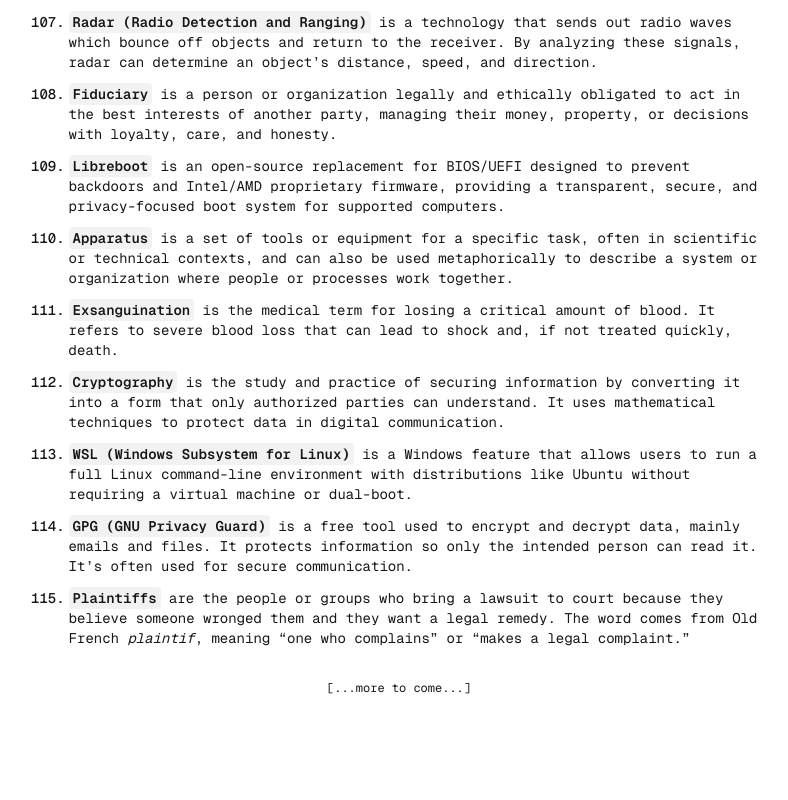
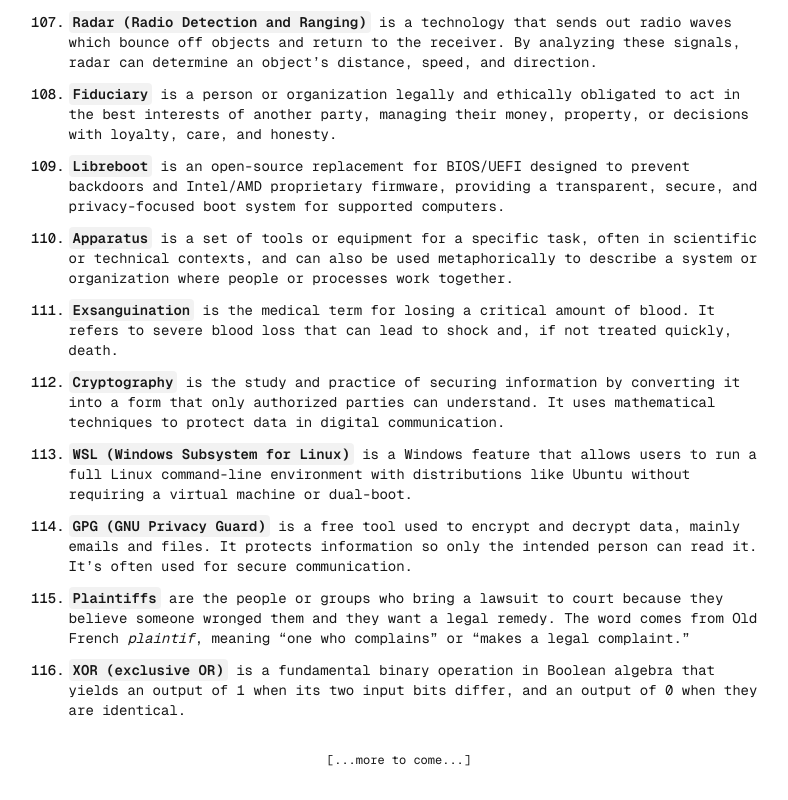
Before and after one commit to BrahimBoussada/mind-log, a Next.js app: page / in a window 1280 px wide. Shown: the part 6843-7643 px from the top of the page, without its empty margins (241-1029 px from the left). Before the commit the page ends 7571 px from the top, so only its background shows below. Built offline with nearby package versions, Linux system fonts and the light colour scheme.

Commit message:
log:6-12-2025

```diff
--- a/src/app/page.tsx
+++ b/src/app/page.tsx
@@ -1099,6 +1099,15 @@ export default function Home() {
           </Text>
         </Note>
 
+        <Note>
+          <N>116.</N>
+          <Text>
+            <Key>XOR (exclusive OR)</Key> is a fundamental binary operation in
+            Boolean algebra that yields an output of 1 when its two input bits
+            differ, and an output of 0 when they are identical.
+          </Text>
+        </Note>
+
         {/* --- end --- */}
       </NoteWrapper>
 
```
